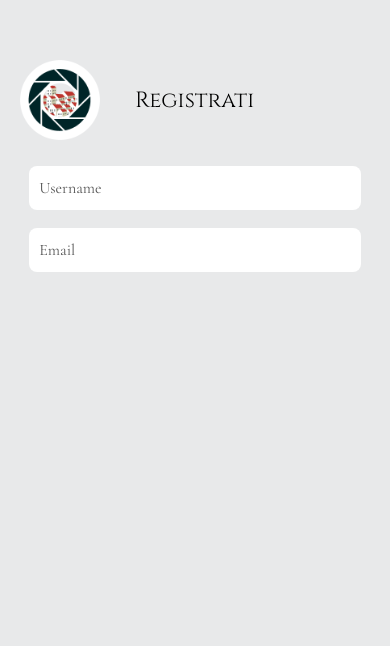
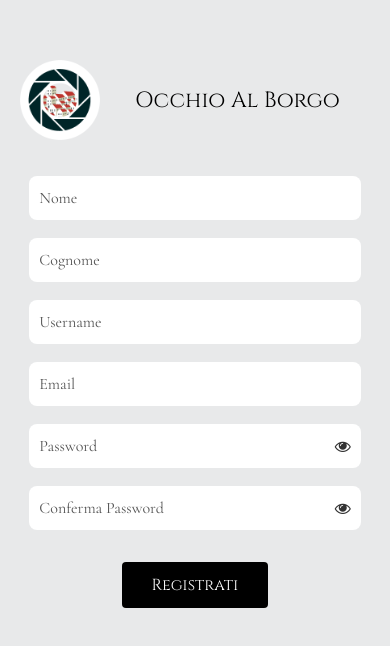
Before and after one commit to uattina18/OcchioAlBorgo, a React Native app: screen / in a window 390 px wide. Shown: the top 646 px of the page. Built offline with nearby package versions, Linux system fonts and the light colour scheme.

Commit message:
inserimento di tutti i campi per la registrazione

```diff
--- a/screens/RegisterScreen.tsx
+++ b/screens/RegisterScreen.tsx
@@ -1,4 +1,4 @@
-import React from "react";
+import React, { useState } from "react";
 import {
   View,
   Text,
@@ -11,10 +11,21 @@ import {
   Platform,
   Dimensions,
 } from "react-native";
+import { FontAwesome } from "@expo/vector-icons";
 
 const screenHeight = Dimensions.get("window").height;
 
 export default function RegisterScreen() {
+  const [nome, setNome] = useState("");
+  const [cognome, setCognome] = useState("");
+  const [username, setUsername] = useState("");
+  const [email, setEmail] = useState("");
+  const [errorMessage, setErrorMessage] = useState("");
+  const [password, setPassword] = useState("");
+  const [confirmPassword, setConfirmPassword] = useState("");
+  const [showPassword, setShowPassword] = useState(false);
+  const [showConfirmPassword, setShowConfirmPassword] = useState(false);
+
   return (
     <ScrollView contentContainerStyle={{ flexGrow: 1 }}>
       <KeyboardAvoidingView
@@ -28,16 +39,36 @@ export default function RegisterScreen() {
             style={styles.logo}
             resizeMode="contain"
           />
-          <Text style={styles.title}>Registrati</Text>
+          <Text style={styles.title}>Occhio Al Borgo</Text>
         </View>
 
         {/* Aggiungeremo qui i campi dopo */}
         <View style={styles.formWrapper}>
           <View style={styles.inputBox}>
             <TextInput
+              placeholder="Nome"
+              style={styles.input}
+              placeholderTextColor="#555"
+              value={nome}
+              onChangeText={setNome}
+            />
+          </View>
+          <View style={styles.inputBox}>
+            <TextInput
+              placeholder="Cognome"
+              style={styles.input}
+              placeholderTextColor="#555"
+              value={cognome}
+              onChangeText={setCognome}
+            />
+          </View>
+          <View style={styles.inputBox}>
+            <TextInput
               placeholder="Username"
               style={styles.input}
               placeholderTextColor="#555"
+              value={username}
+              onChangeText={setUsername}
             />
           </View>
           <View style={styles.inputBox}>
@@ -47,9 +78,64 @@ export default function RegisterScreen() {
               placeholderTextColor="#555"
               keyboardType="email-address"
               autoCapitalize="none"
+              value={email}
+              onChangeText={setEmail}
             />
           </View>
+          <View style={styles.inputBox}>
+            <TextInput
+              placeholder="Password"
+              style={styles.input}
+              placeholderTextColor="#555"
+              secureTextEntry={!showPassword}
+              value={password}
+              onChangeText={setPassword}
+            />
+            <TouchableOpacity onPress={() => setShowPassword(!showPassword)}>
+              <FontAwesome
+                name={showPassword ? "eye-slash" : "eye"}
+                size={16}
+                color="#333"
+                style={{ marginLeft: 8 }}
+              />
+            </TouchableOpacity>
+          </View>
+          <View style={styles.inputBox}>
+            <TextInput
+              placeholder="Conferma Password"
+              style={styles.input}
+              placeholderTextColor="#555"
+              secureTextEntry={!showConfirmPassword}
+              value={confirmPassword}
+              onChangeText={setConfirmPassword}
+            />
+            <TouchableOpacity
+              onPress={() => setShowConfirmPassword(!showConfirmPassword)}
+            >
+              <FontAwesome
+                name={showConfirmPassword ? "eye-slash" : "eye"}
+                size={16}
+                color="#333"
+                style={{ marginLeft: 8 }}
+              />
+            </TouchableOpacity>
+          </View>
         </View>
+        {errorMessage !== "" && (
+          <Text style={styles.errorText}>{errorMessage}</Text>
+        )}
+        <TouchableOpacity
+          style={styles.button}
+          onPress={() => {
+            if (!nome || !cognome || !username || !email) {
+              setErrorMessage("Compila tutti i campi!");
+            } else {
+              setErrorMessage("");
+            }
+          }}
+        >
+          <Text style={styles.buttonText}>Registrati</Text>
+        </TouchableOpacity>
       </KeyboardAvoidingView>
     </ScrollView>
   );
@@ -83,6 +169,7 @@ const styles = StyleSheet.create({
   formWrapper: {
     width: "85%",
     alignItems: "center",
+    marginTop: 10,
   },
   inputBox: {
     flexDirection: "row",
@@ -114,4 +201,11 @@ const styles = StyleSheet.create({
     fontFamily: "Cinzel",
     textAlign: "center",
   },
+  errorText: {
+    color: "red",
+    fontSize: 12,
+    fontFamily: "Cormorant",
+    marginBottom: 10,
+    textAlign: "center",
+  },
 });
```
